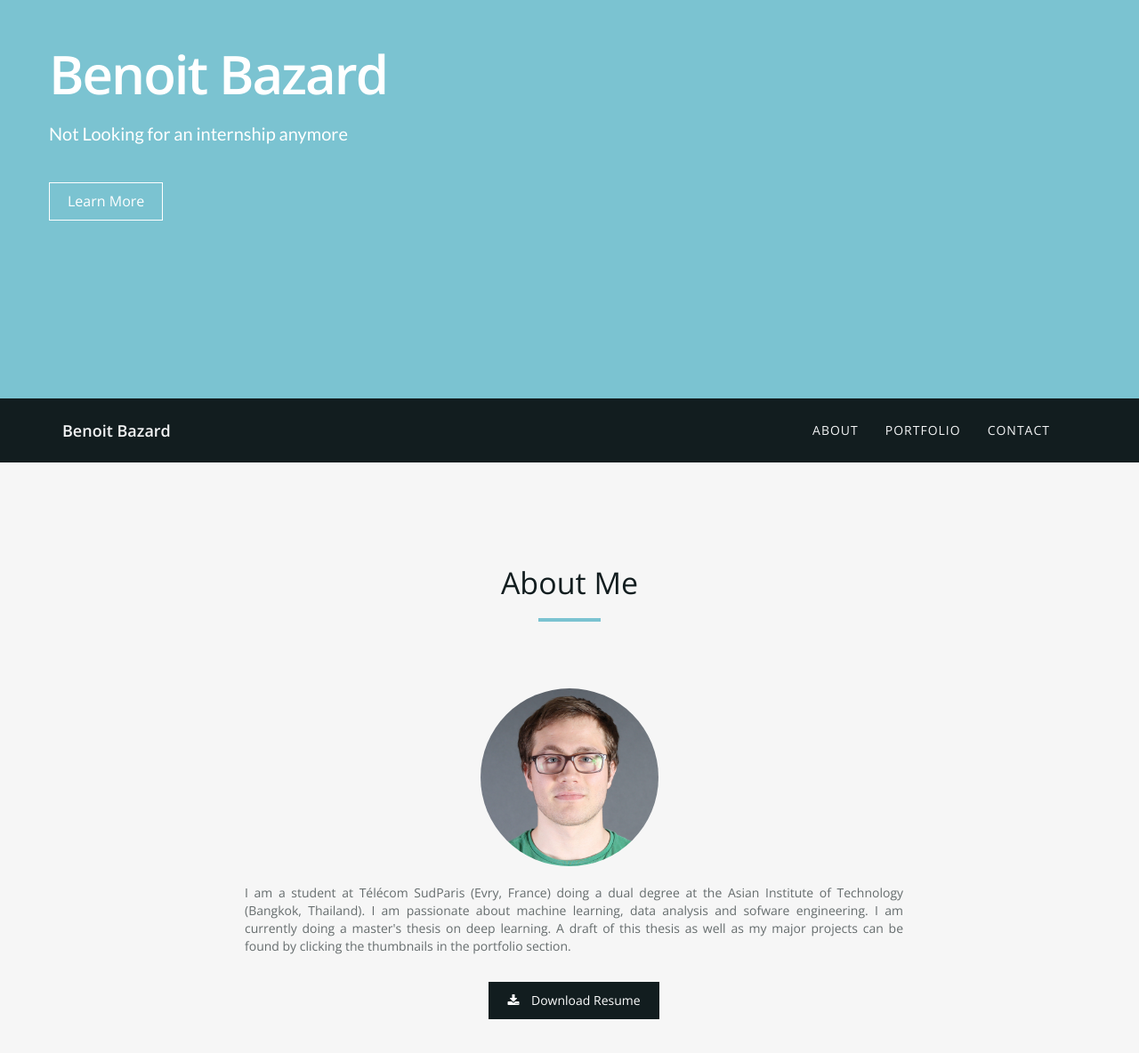
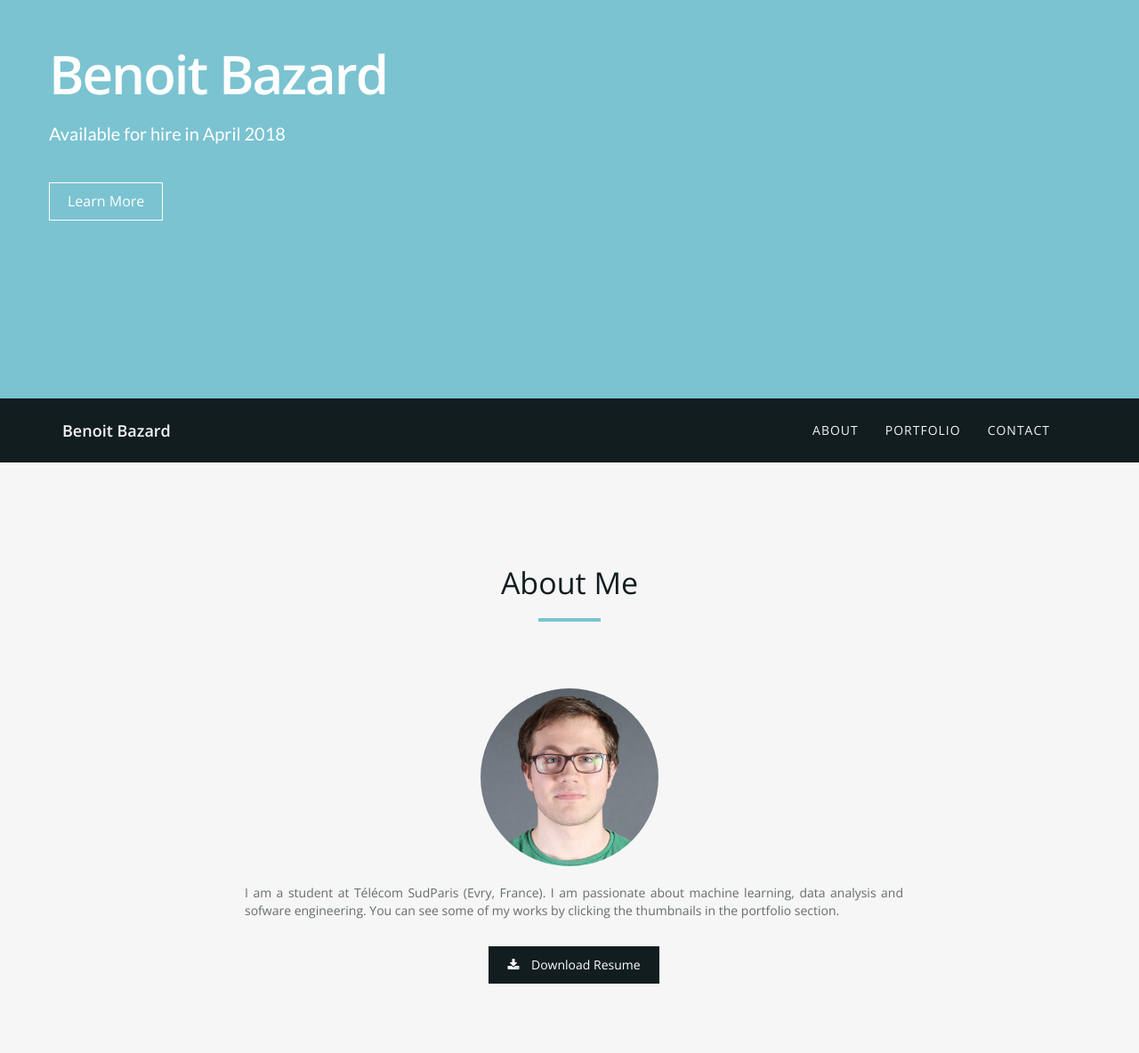
Before and after one commit to BBazard/BBazard.github.io, a plain HTML site: page index.html in a window 1280 px wide. Shown: the part 270-1454 px from the top of the page at 89% size. Drawn offline with nearby package versions, Linux system fonts and the light colour scheme.

Commit message:
available for hire april 2018

```diff
--- a/index.html
+++ b/index.html
@@ -41,7 +41,7 @@
       <div class="row">
         <div class="intro-text">
           <h1><span class="name">Benoit Bazard</span></h1>
-          <p> Not Looking for an internship anymore </p>
+          <p> Available for hire in April 2018 </p>
           <a href="#about" class="btn btn-default btn-lg page-scroll">Learn More</a> </div>
       </div>
     </div>
@@ -80,9 +80,9 @@
       <div class="col-md-8 col-md-offset-2">
         <div class="about-text">
           <p align="justify">
-          I am a student at Télécom SudParis (Evry, France) doing a dual degree at the Asian Institute of Technology (Bangkok, Thailand).
+          I am a student at Télécom SudParis (Evry, France).
           I am passionate about machine learning, data analysis and sofware engineering.
-          I am currently doing a master's thesis on deep learning. A draft of this thesis as well as my major projects can be found by clicking the thumbnails in the portfolio section.
+          You can see some of my works by clicking the thumbnails in the portfolio section.
           </p>
           <p class="text-center"><a class="btn btn-primary" href="cv.pdf"><i class="fa fa-download"></i> Download Resume</a></p>
         </div>
```
